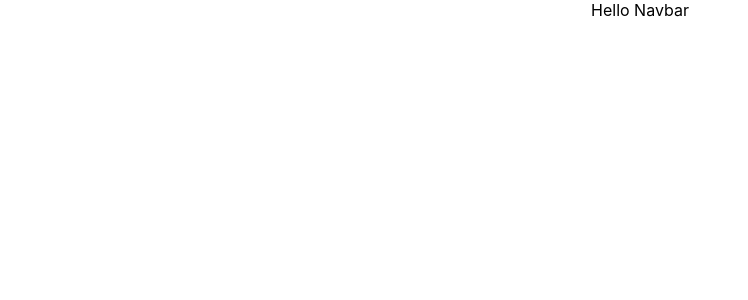
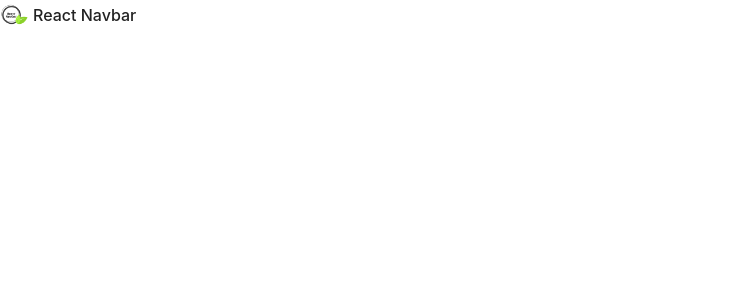
Before and after one commit to aindriu80/navbar-hamburger-react-app, a React (Create React App) app: page / in a window 1280 px wide. Shown: the top 300 px of the page, without its empty margins (0-748 px from the left). Built offline with nearby package versions, Linux system fonts and the light colour scheme.

Commit message:
Navbar & Logo layout

```diff
--- a/src/App.js
+++ b/src/App.js
@@ -1,7 +1,10 @@
-import "./App.css";
-
+import { NavBar } from "./components/navbar/navbar";
 function App() {
-  return <div className="App">Hello Navbar</div>;
+  return (
+    <div className="App">
+      <NavBar />
+    </div>
+  );
 }
 
 export default App;
--- /dev/null
+++ b/src/components/logo/logo.jsx
@@ -0,0 +1,37 @@
+import React from "react";
+import styled from "styled-components";
+import GreenlandLogoImg from "../../assets/images/logo.png";
+
+const LogoWrapper = styled.div`
+  display: flex;
+  align-items: center;
+`;
+
+const LogoImg = styled.div`
+  width: 29px;
+  height: 29px;
+
+  img {
+    width: 100%;
+    height: 100%;
+  }
+`;
+
+const LogoText = styled.h2`
+  font-size: 16px;
+  margin: 0;
+  margin-left: 4px;
+  color: #222;
+  font-weight: 500;
+`;
+
+export function Logo(props) {
+  return (
+    <LogoWrapper>
+      <LogoImg>
+        <img src={GreenlandLogoImg} alt="Greenland near the north pole" />
+      </LogoImg>
+      <LogoText>React Navbar </LogoText>
+    </LogoWrapper>
+  );
+}
--- /dev/null
+++ b/src/components/navbar/navbar.jsx
@@ -0,0 +1,36 @@
+import React from "react";
+import styled from "styled-components";
+import { Logo } from "../logo/logo";
+const NavbarContainer = styled.div`
+    width:  100%;
+    height; 60px;
+    box-shadow: 0 1px  3px  rgba(15,15,15,0.15)'
+    display: flex;
+    align-items: center;
+    padding: 0 1.5em;
+    `;
+
+const LeftSection = styled.div`
+  display: flex;
+`;
+
+const MiddleSection = styled.div`
+  display: flex;
+  flex: 2;
+`;
+
+const RightSection = styled.div`
+  display: flex;
+`;
+
+export function NavBar(props) {
+  return (
+    <NavbarContainer>
+      <LeftSection>
+        <Logo />
+      </LeftSection>
+      <MiddleSection></MiddleSection>
+      <RightSection></RightSection>
+    </NavbarContainer>
+  );
+}
```
